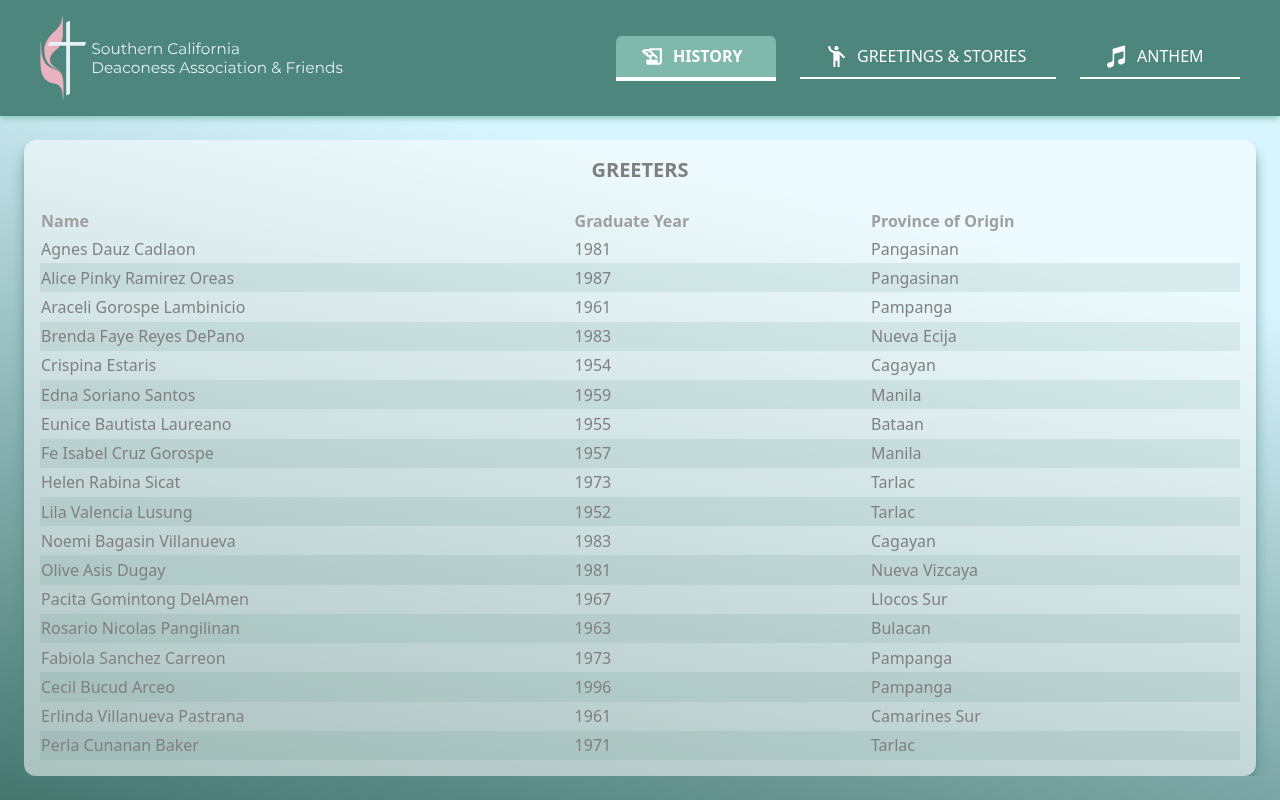
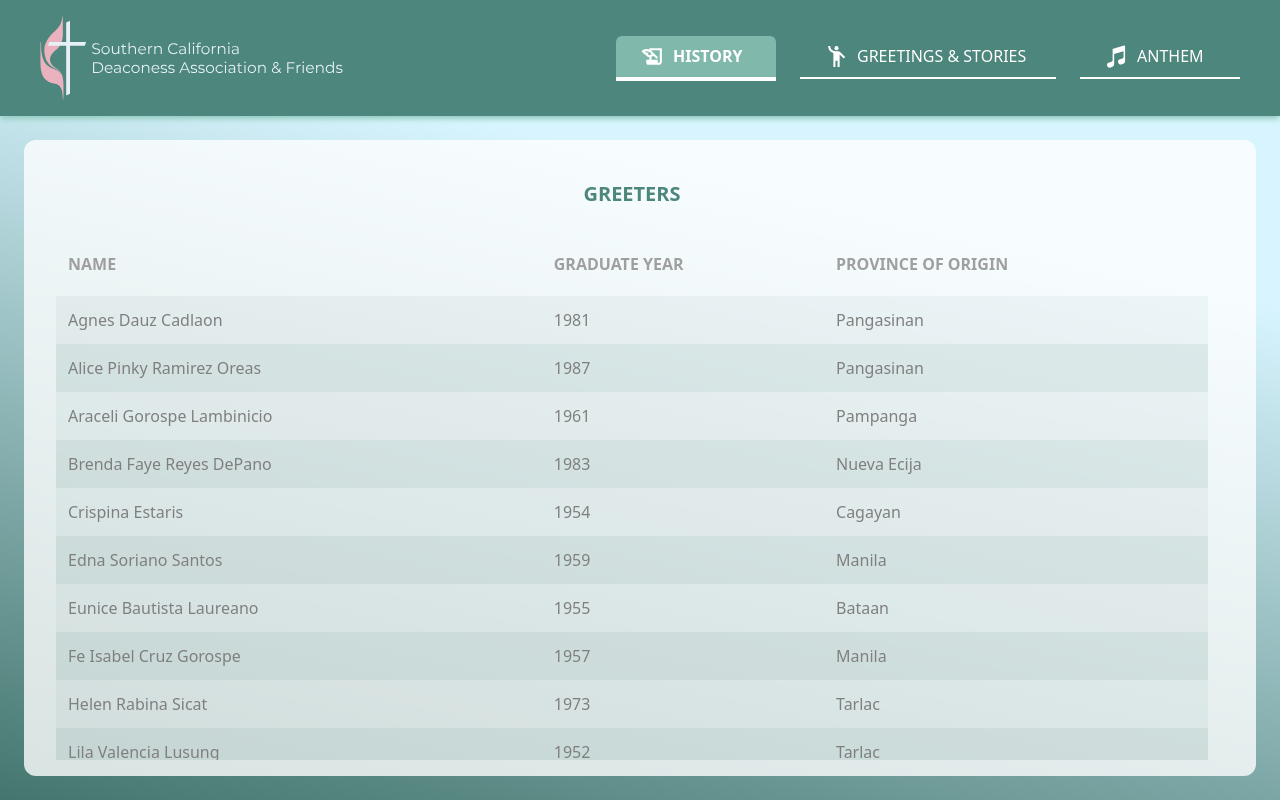
Before and after one commit to SoCal-Deaconess-Association/scda-v1, a React (Vite) app: page / in a window 1280 px wide. Built offline with nearby package versions, Linux system fonts and the light colour scheme.

Commit message:
cleaned table

```diff
--- a/package.json
+++ b/package.json
@@ -48,6 +48,7 @@
     "gh-pages": "^5.0.0",
     "postcss": "^8.4.21",
     "prettier": "^2.8.4",
+    "tailwind-scrollbar": "^2.1.0",
     "tailwindcss": "^3.2.7",
     "ts-node": "^10.9.1",
     "typescript": "^4.9.5",
--- a/src/pages/Greetings.page.tsx
+++ b/src/pages/Greetings.page.tsx
@@ -1,23 +1,28 @@
 import { Greeters } from '@assets/utils/greeters.utils';
+import { v4 as uuidv4 } from 'uuid';
 
 export const GreetingsPage = () => (
   <div className="flex w-full h-full my-6 justify-center items-center overflow-hidden">
-    <div className=" flex flex-col w-full h-full mx-6 p-4 bg-backgroundTransparent rounded-xl shadow-lg shadow-primaryDark overflow-y-scroll">
-      <div className="flex justify-center font-bold text-xl text-primaryText pb-6">
+    <div className="flex w-full h-full mx-6 p-4 bg-backgroundTransparent rounded-xl">
+      <div className="flex flex-col w-full h-full py-6 pl-4 pr-8 overflow-y-scroll scrollbar-thin scrollbar-thumb-secondaryDark scrollbar-track-none ">
+        <div className="flex justify-center font-bold text-xl text-primaryDark pb-6">
           GREETERS
         </div>
         <table className="table-auto w-full h-full">
           <thead className="text-secondaryText">
             <tr>
-            <th className="text-left">Name</th>
-            <th className="text-left">Graduate Year</th>
-            <th className="text-left">Province of Origin</th>
+              <th className="py-5 px-3 text-left">NAME</th>
+              <th className="text-left">GRADUATE YEAR</th>
+              <th className="text-left">PROVINCE OF ORIGIN</th>
             </tr>
           </thead>
           <tbody className="text-primaryText">
             {Object.values(Greeters).map((g, index: number) => (
-            <tr className={`rounded-xl ${index % 2 ? 'bg-primaryRow' : ''}`}>
-              <td>{g.name}</td>
+              <tr
+                key={uuidv4()}
+                className={`${index % 2 ? 'bg-primaryRow' : 'bg-primaryRow2'}`}
+              >
+                <td className="p-3">{g.name}</td>
                 <td>{g.year}</td>
                 <td>{g.province}</td>
               </tr>
@@ -26,4 +31,5 @@ export const GreetingsPage = () => (
         </table>
       </div>
     </div>
+  </div>
 );
--- a/tailwind.config.cjs
+++ b/tailwind.config.cjs
@@ -15,12 +15,13 @@ module.exports = {
         primaryDark: '#4D867C',
         primaryHover: '#5e968b',
         primarySelect: '#81b8ac',
-        primaryRow: '#4d867c20',
+        primaryRow: '#4d867c25',
+        primaryRow2: '#4d867c10',
         secondary: '#CE97A4',
         secondaryLight: '#F1D1D9',
         secondaryDark: '#AF6677',
         background: '#f3fcff',
-        backgroundTransparent: '#ffffff8a',
+        backgroundTransparent: '#ffffffca',
         contrastText: '#ffffff',
         primaryText: '#7f7f7f',
         secondaryText: '#9f9f9f',
@@ -30,5 +31,5 @@ module.exports = {
       },
     },
   },
-  plugins: [],
+  plugins: [require('tailwind-scrollbar')],
 };
```
Also changed, not shown: 2 other files (tests, documents, lock files or other folders). Lines whose indentation alone changed are shown as unchanged.
